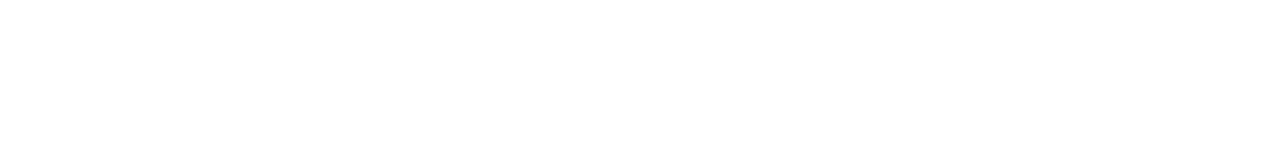
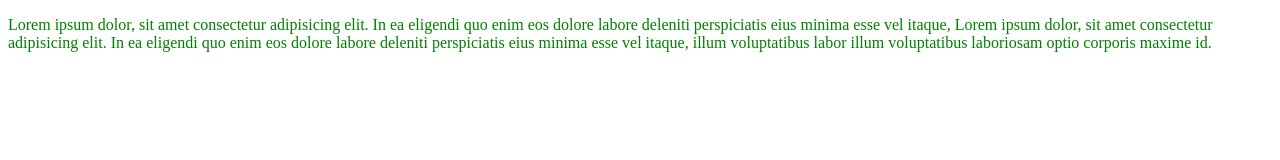
Before and after one commit to adembasharon/collaboration, a plain HTML site: page index.html in a window 1280 px wide. Drawn offline with Linux system fonts and the light colour scheme.

```diff
--- a/css/style.css
+++ b/css/style.css
@@ -0,0 +1 @@
+.para{color: green;}
--- a/index.html
+++ b/index.html
@@ -1,13 +1,14 @@
 <!DOCTYPE html>
 <html lang="en">
+
 <head>
-    <link href=
-    "css/style.css" rel="stylesheet">
+    <link href="css/style.css" rel="stylesheet">
     <meta charset="UTF-8">
     <meta http-equiv="X-UA-Compatible" content="IE=edge">
     <meta name="viewport" content="width=device-width, initial-scale=1.0">
     <title>Document</title>
 </head>
+
 <body>
     <!-- <section1> -->
 
@@ -22,7 +23,10 @@
 
 
     <!-- <section3> -->
-
+    <p class="para">Lorem ipsum dolor, sit amet consectetur adipisicing elit. In ea eligendi quo enim eos dolore labore deleniti
+        perspiciatis eius minima esse vel itaque, Lorem ipsum dolor, sit amet consectetur adipisicing elit. In ea eligendi quo enim eos dolore labore deleniti
+        perspiciatis eius minima esse vel itaque, illum voluptatibus labor illum voluptatibus laboriosam optio corporis maxime id.</p>
     <!-- </section3> -->
 </body>
+
 </html>
```
